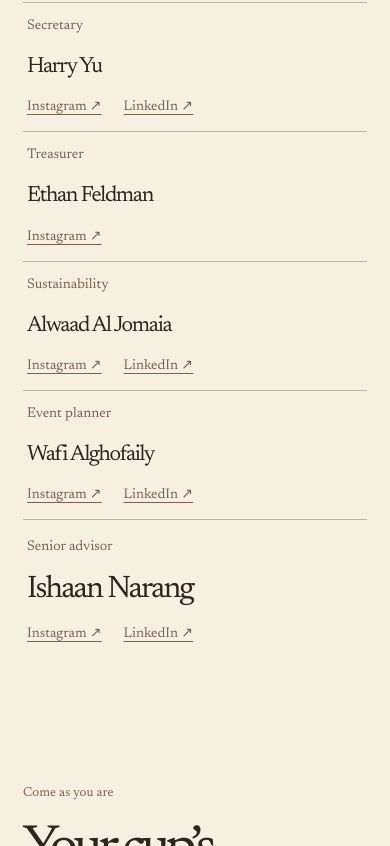
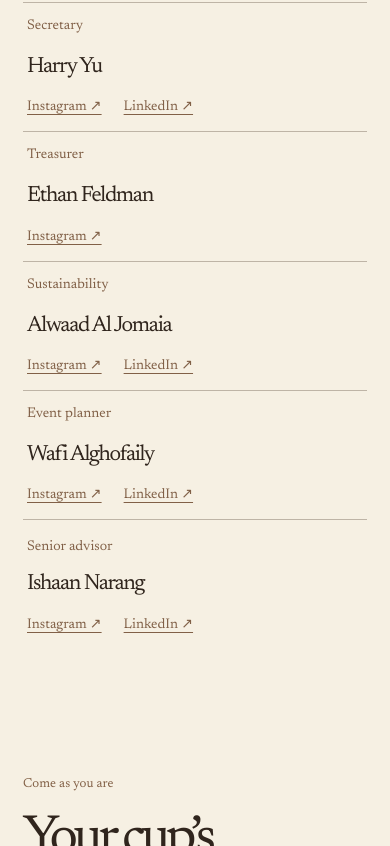
Before and after one commit to psu-coffee-club/website, a plain HTML site: page index.html in a window 390 px wide. Shown: the part 11154-12000 px from the top of the page. Drawn offline with nearby package versions, Linux system fonts and the light colour scheme; a script that the page names is missing.

Commit message:
Match senior advisor name to board typography

```diff
--- a/styles.css
+++ b/styles.css
@@ -654,10 +654,10 @@ body { font-size: 17px; }
 .board-advisor { display: grid; grid-template-columns: 1fr 3fr; gap: 22px; align-items: baseline; min-width: 0; padding: 20px 4px 28px; border-top: 1px solid rgba(72, 54, 39, .32); }
 .board-advisor span { color: #816047; font-size: 14px; }
 .board-advisor-main { min-width: 0; }
-.board-advisor h3 { min-width: 0; margin: 0; font-size: clamp(28px, 3.4vw, 48px); font-weight: 400; letter-spacing: -.06em; line-height: 1.06; }
+.board-advisor h3 { min-width: 0; margin: 0; font-size: clamp(20px, 1.8vw, 27px); font-weight: 400; letter-spacing: -.06em; line-height: 1.06; }
 @media (max-width: 760px) {
   .board-advisor { grid-template-columns: 1fr; gap: 19px; }
-  .board-advisor h3 { font-size: clamp(28px, 8vw, 42px); }
+  .board-advisor h3 { font-size: clamp(22px, 5.5vw, 28px); }
 }
 .join-email, .footer-mark { font-size: 16px; }
 .footer-place, .back-top { font-size: 14px; letter-spacing: 0; }
```
